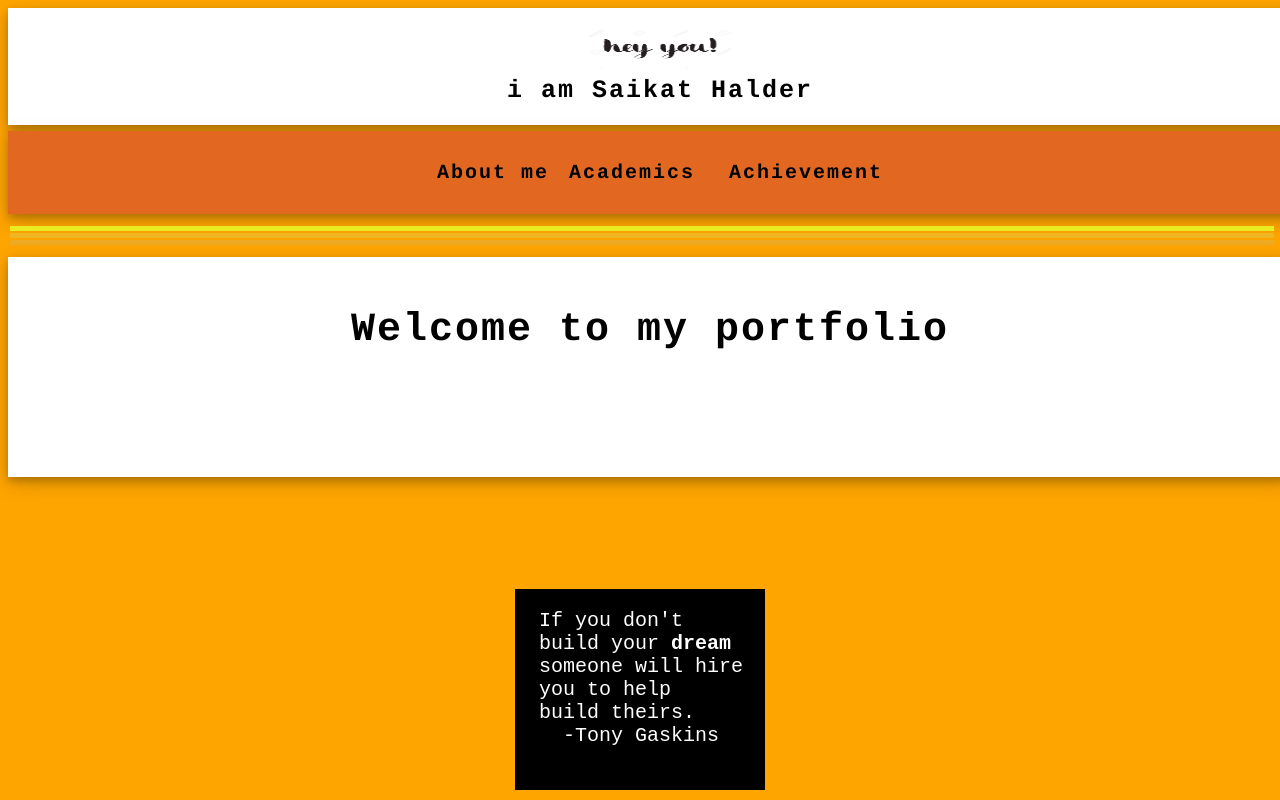
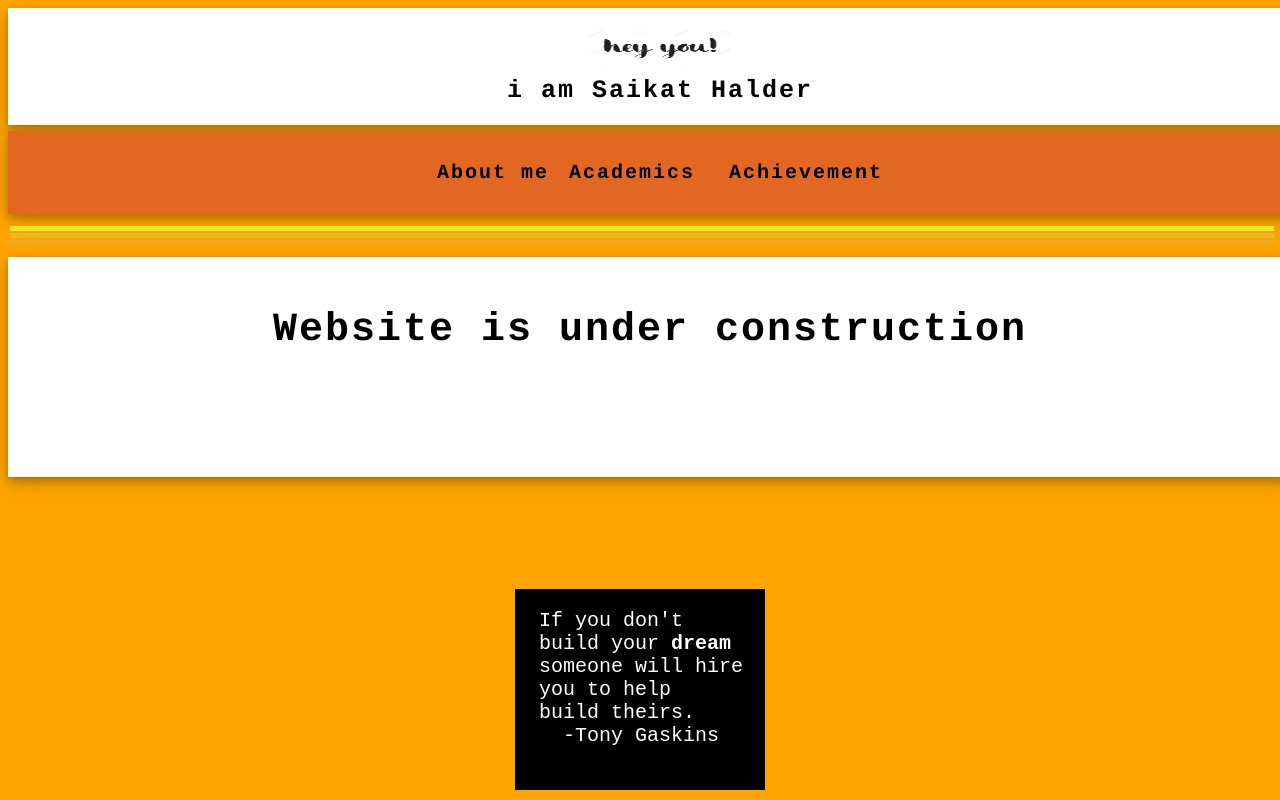
Before and after one commit to Saikathalder34/Saikathalder34.github.io, a plain HTML site: page index.html in a window 1280 px wide. Shown: the top 800 px of the page. Drawn offline with Linux system fonts and the light colour scheme.

Commit message:
Update index.html

```diff
--- a/index.html
+++ b/index.html
@@ -24,7 +24,7 @@
 
 
  </div>
- <div class="dv4"><p>Welcome to my portfolio</p>
+ <div class="dv4"><p>Website is under construction</p>
  </div>
  <div class="dv5">
    <pre>  If you don't
```
